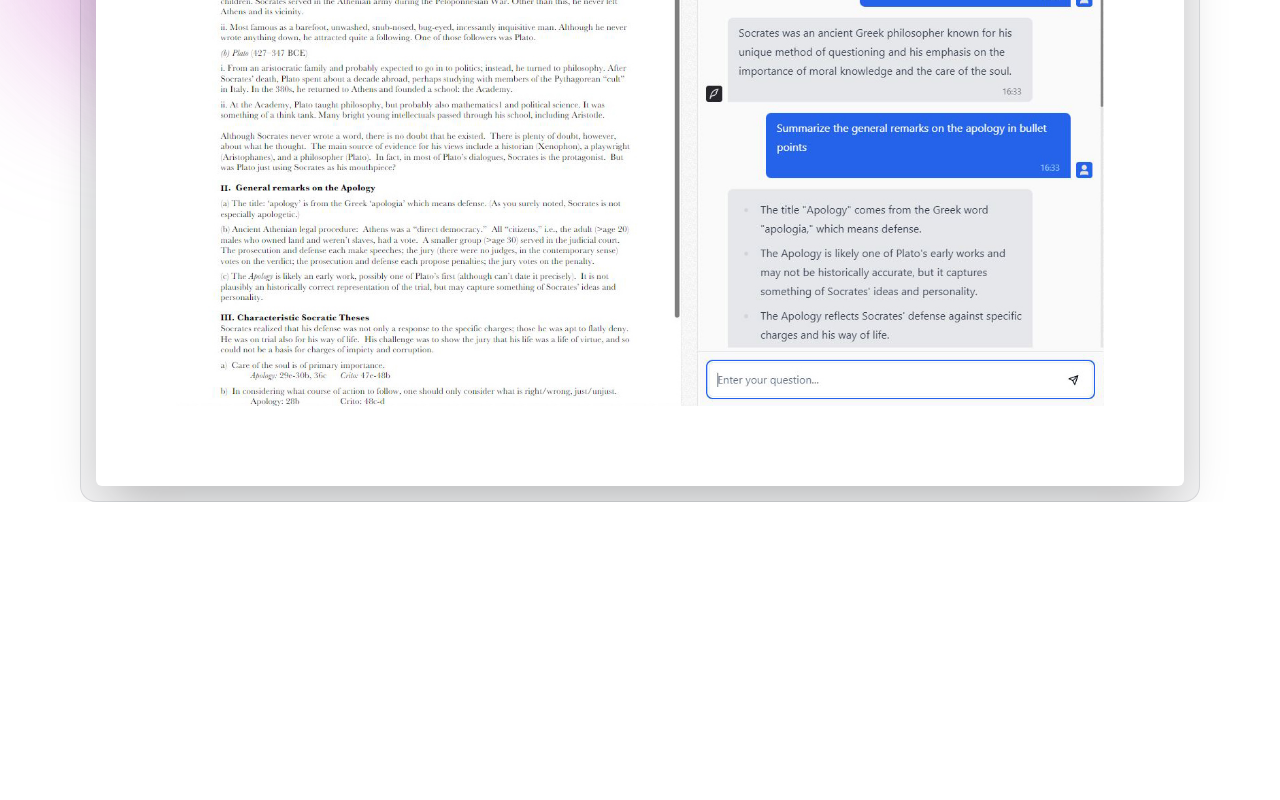
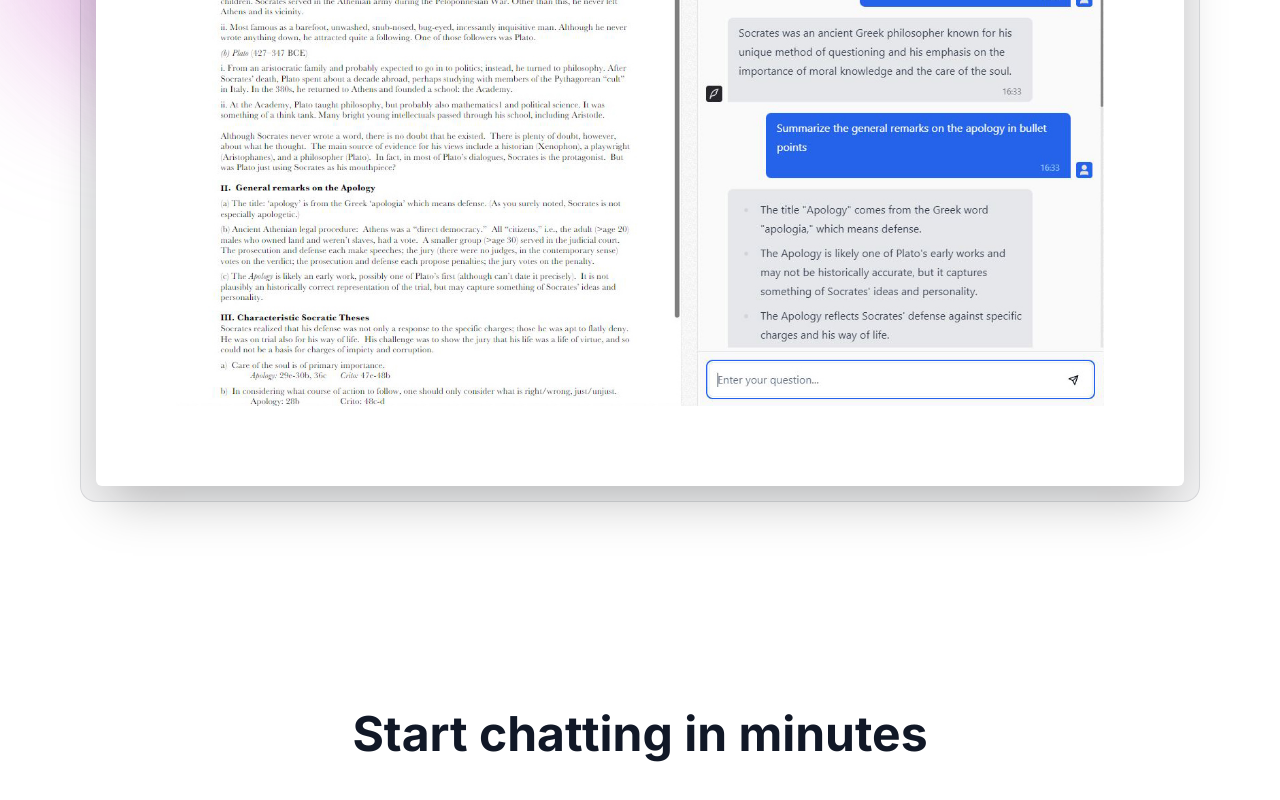
Before and after one commit to akashc-hub/Chat-With-PDF, a Next.js app: page / in a window 1280 px wide. Shown: the part 857-1657 px from the top of the page. Before the commit the page ends 1359 px from the top, so only its background shows below. Built offline with nearby package versions, Linux system fonts and the light colour scheme.

Commit message:
first commit

```diff
--- a/src/app/page.tsx
+++ b/src/app/page.tsx
@@ -63,6 +63,27 @@ export default function Home() {
           </div>
         </div>
       </div>
+
+      {/* feature section */}
+      <div className="mx-auto mb-32 mt-32 max-w-5xl sm:mt-56">
+        <div className="mb-12 px-6 lg:px-8">
+          <div className="mx-auto max-w-2xl sm:text-center">
+            <h2 className="mt-2 font-bold text-4xl text-gray-900 sm:text-5xl">Start chatting in minutes
+            </h2>
+            <p className="mt-4 text-lg text-gray-600">
+            </p>
+          </div>
+        </div>
+
+        {/* Steps */}
+        <ol className="my-8 space-y-4 pt-8 md:flex md:space-x-12 md:space-y-0">
+          <li className="md:flex-1">
+            <div className="flex flex-col">
+
+            </div>
+          </li>
+        </ol>
+      </div>
       </>
   );
 }
```
